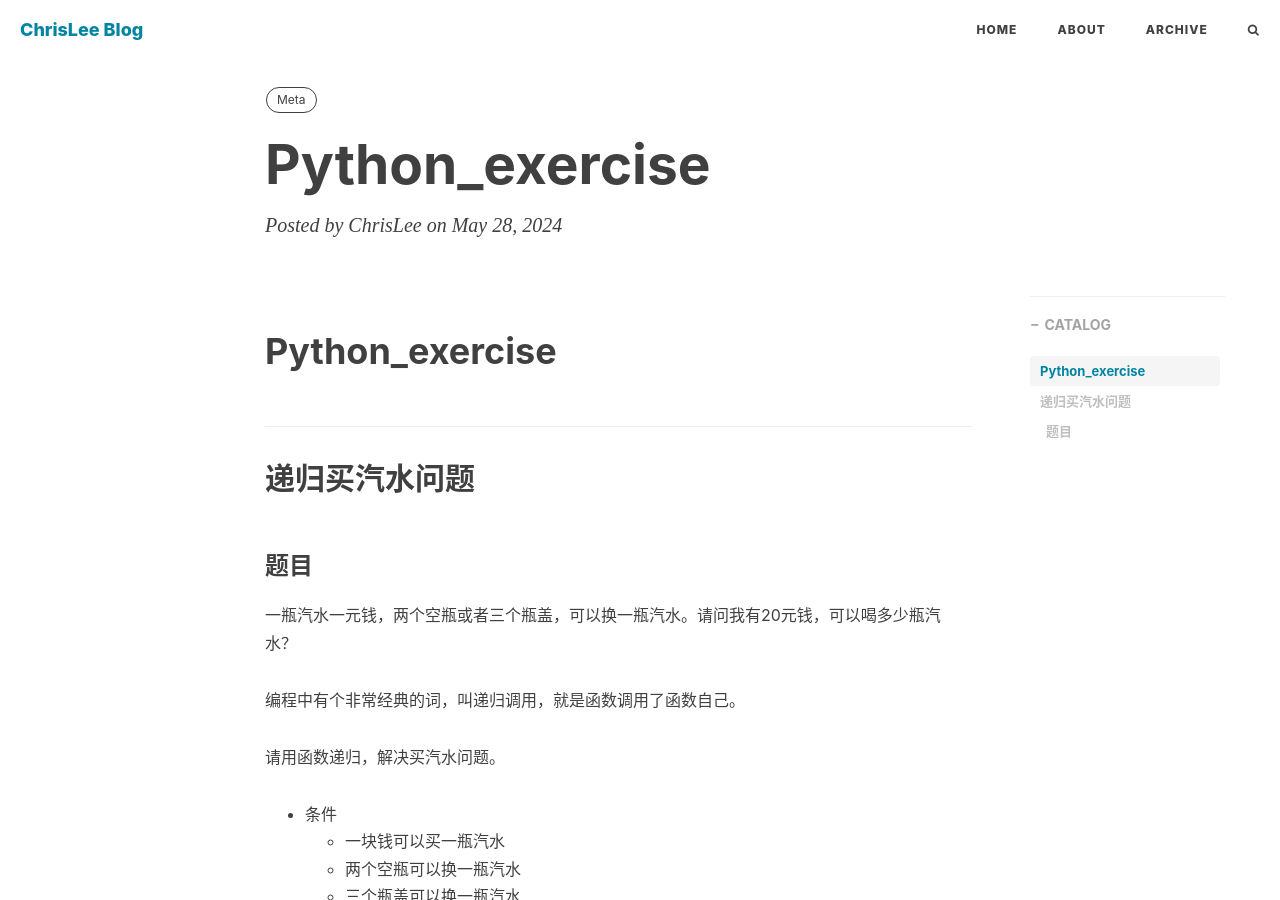
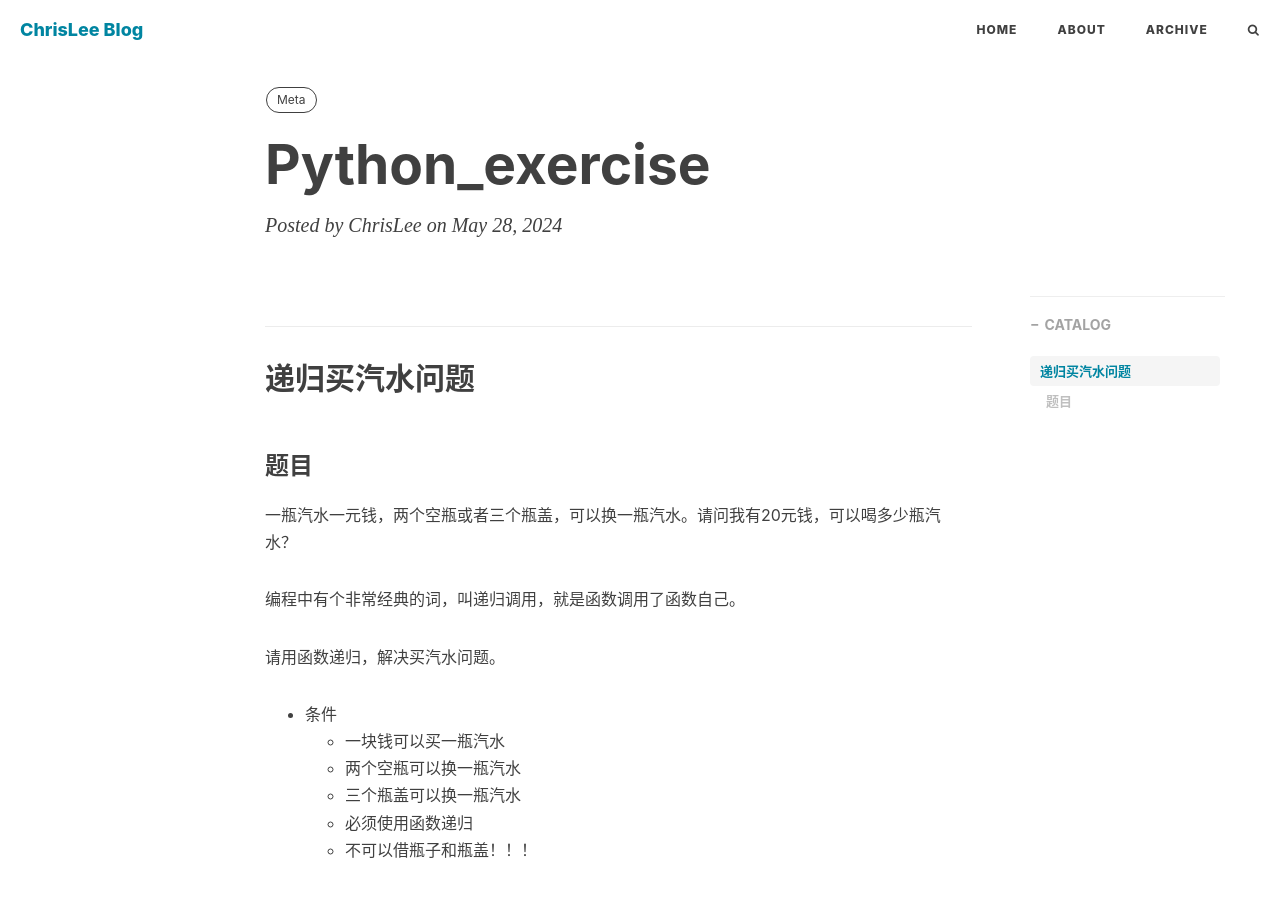
Before and after one commit to ChrisLee-Codes/github.io, a Jekyll site: the page built from _posts/2024-05-28-Python_exercise.markdown, in a window 1280 px wide and 900 px high. Built offline with Jekyll 4.4.1, drawn with Linux system fonts in a browser that asks for light colours; nearby versions of some CDN libraries; comment, search, counter and statistics services are not loaded.

Commit message:
Update and rename 2024-05-28-1-md.markdown to 2024-05-28-Python_exercise.markdown

```diff
--- a/_posts/2024-05-28-1-md.markdown
+++ b/_posts/2024-05-28-Python_exercise.markdown
@@ -8,9 +8,6 @@ catalog: true
 tags:
     - Meta
 ---
-
-
-# Python_exercise
 
 ## 递归买汽水问题
 
```
